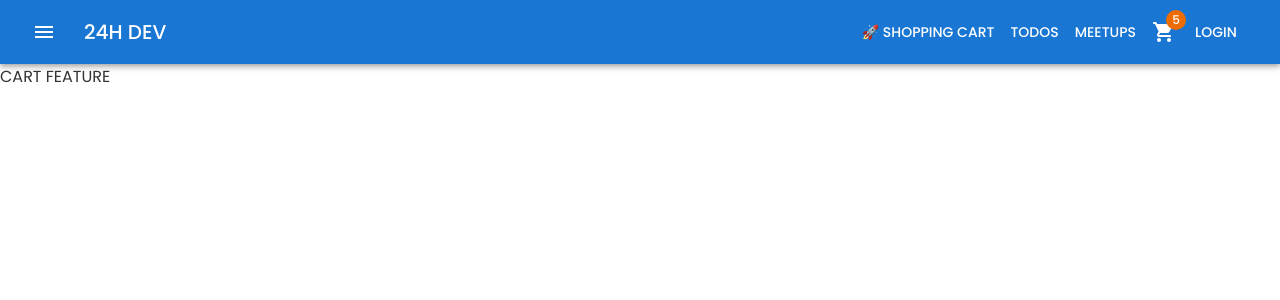
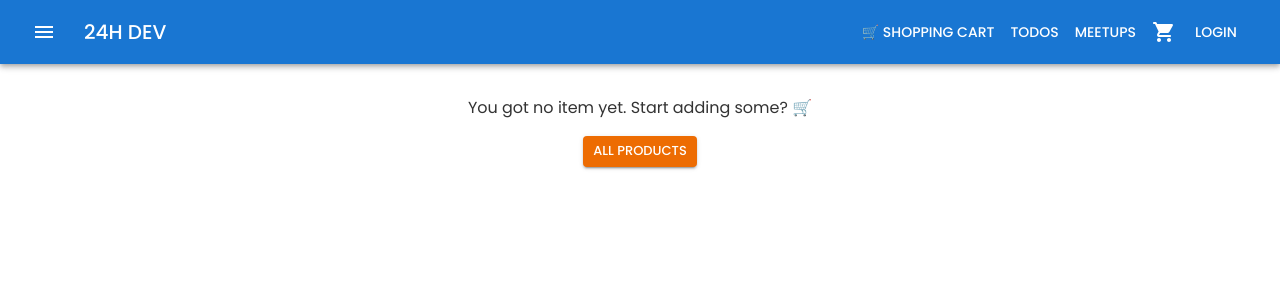
Before and after one commit to kctrnn/learn-reactjs, a React (Create React App) app: page /cart in a window 1280 px wide. Shown: the top 300 px of the page. Built offline with nearby package versions, Linux system fonts and the light colour scheme.

Commit message:
Add cart feature

```diff
--- a/src/components/Header/index.tsx
+++ b/src/components/Header/index.tsx
@@ -16,12 +16,13 @@ import { StorageKeys } from 'constants/index';
 import { logout, selectCurrentUser } from 'features/Auth/authSlice';
 import Login from 'features/Auth/components/Login';
 import Register from 'features/Auth/components/Register';
+import { selectCartItems } from 'features/Cart/cartSlice';
 import { selectFavoriteList } from 'features/Favorite/favoriteSlice';
 import { useState } from 'react';
-import { Link, useHistory, useLocation } from 'react-router-dom';
+import { NavLink, useHistory, useLocation } from 'react-router-dom';
 import { toast } from 'react-toastify';
 
-const LinkStyled = styled(Link)(() => ({
+const LinkStyled = styled(NavLink)(({ theme }) => ({
   color: '#fff',
 }));
 
@@ -37,11 +38,14 @@ function Header() {
 
   const currentUser = useAppSelector(selectCurrentUser);
   const favoriteList = useAppSelector(selectFavoriteList);
+  const cartItems = useAppSelector(selectCartItems);
+
   const favoriteLength = favoriteList.length;
+  const totalCartItem = cartItems.length;
   const isLoggedIn = Boolean(localStorage.getItem(StorageKeys.TOKEN));
 
-  const isMeetupMode = pathname === '/meetups' || pathname === '/favorites';
-  const isShoppingCartMode = pathname === '/products' || pathname === '/cart';
+  const isMeetupMode = pathname.includes('/meetups') || pathname === '/favorites';
+  const isShoppingCartMode = pathname.includes('/products') || pathname === '/cart';
 
   const [anchorEl, setAnchorEl] = useState(null);
   const [open, setOpen] = useState(false);
@@ -80,11 +84,13 @@ function Header() {
           </IconButton>
 
           <Typography variant="h6" component="div" sx={{ flexGrow: 1 }}>
-            <LinkStyled to="/">24H DEV</LinkStyled>
+            <LinkStyled exact to="/">
+              24H DEV
+            </LinkStyled>
           </Typography>
 
           <LinkStyled to="/products">
-            <Button color="inherit">🚀 Shopping cart</Button>
+            <Button color="inherit">🛒 Shopping cart</Button>
           </LinkStyled>
 
           <LinkStyled to="/todos">
@@ -108,7 +114,7 @@ function Header() {
           {isShoppingCartMode && (
             <LinkStyled to="/cart">
               <IconButton color="inherit">
-                <Badge badgeContent={5} color="warning">
+                <Badge badgeContent={totalCartItem} color="warning">
                   <ShoppingCartRoundedIcon color="inherit" />
                 </Badge>
               </IconButton>
--- /dev/null
+++ b/src/features/Cart/cartSelector.ts
@@ -0,0 +1,9 @@
+import { createSelector } from '@reduxjs/toolkit';
+import { RootState } from 'app/store';
+
+const cartItemsSelector = (state: RootState) => state.cart.cartItems;
+
+// Calculate total of cart
+export const cartTotalSelector = createSelector(cartItemsSelector, (cartItems) =>
+  cartItems.reduce((total, item) => total + item.product.salePrice * item.quantity, 0)
+);
--- /dev/null
+++ b/src/features/Cart/components/CartQuantity.tsx
@@ -0,0 +1,30 @@
+import { OutlinedInput } from '@mui/material';
+import { Box } from '@mui/system';
+import { useAppDispatch } from 'app/hooks';
+import { ChangeEvent } from 'react';
+import { CartItem, changeQuantity } from '../cartSlice';
+
+export interface CartQuantityProps {
+  cartItem: CartItem;
+}
+
+function CartQuantity({ cartItem }: CartQuantityProps) {
+  const dispatch = useAppDispatch();
+
+  const handleChange = (event: ChangeEvent<HTMLInputElement>) => {
+    const newCartItem: CartItem = {
+      ...cartItem,
+      quantity: Number(event.target.value),
+    };
+
+    dispatch(changeQuantity(newCartItem));
+  };
+
+  return (
+    <Box width="50%" margin="0 auto">
+      <OutlinedInput size="small" value={cartItem.quantity} type="number" onChange={handleChange} />
+    </Box>
+  );
+}
+
+export default CartQuantity;
--- /dev/null
+++ b/src/features/Cart/components/CartTable.tsx
@@ -0,0 +1,67 @@
+import { Button } from '@mui/material';
+import Paper from '@mui/material/Paper';
+import Table from '@mui/material/Table';
+import TableBody from '@mui/material/TableBody';
+import TableCell from '@mui/material/TableCell';
+import TableContainer from '@mui/material/TableContainer';
+import TableHead from '@mui/material/TableHead';
+import TableRow from '@mui/material/TableRow';
+import { formatPrice } from 'utils';
+import { CartItem } from '../cartSlice';
+import CartQuantity from './CartQuantity';
+
+export interface CartTableProps {
+  items: CartItem[];
+  onRemoveClick: (id: string) => void;
+}
+
+function CartTable({ items, onRemoveClick }: CartTableProps) {
+  return (
+    <TableContainer component={Paper}>
+      <Table>
+        <TableHead>
+          <TableRow>
+            <TableCell>Name</TableCell>
+            <TableCell align="center">Thumbnail</TableCell>
+            <TableCell align="center">Price</TableCell>
+            <TableCell align="center">Quantity</TableCell>
+            <TableCell align="center">Actions</TableCell>
+          </TableRow>
+        </TableHead>
+
+        <TableBody>
+          {items.map((item) => (
+            <TableRow key={item.id} sx={{ '&:last-child td, &:last-child th': { border: 0 } }}>
+              <TableCell component="th" scope="row">
+                {item.product.name}
+              </TableCell>
+
+              <TableCell align="center">
+                <img
+                  src={item.product.images[0]}
+                  alt=""
+                  height={100}
+                  style={{ borderRadius: 4, width: '100%', objectFit: 'cover' }}
+                />
+              </TableCell>
+
+              <TableCell align="center">{formatPrice(item.product.salePrice)}</TableCell>
+
+              <TableCell align="center">
+                <CartQuantity cartItem={item} />
+              </TableCell>
+
+              <TableCell align="center">
+                <Button size="small" onClick={() => onRemoveClick(item.id)} color="error">
+                  Remove
+                </Button>
+              </TableCell>
+            </TableRow>
+          ))}
+        </TableBody>
+      </Table>
+    </TableContainer>
+  );
+}
+
+export default CartTable;
--- a/src/features/Cart/index.tsx
+++ b/src/features/Cart/index.tsx
@@ -1,5 +1,48 @@
+import { Button, Chip, Container, Stack, Typography } from '@mui/material';
+import { Box } from '@mui/system';
+import { useAppDispatch, useAppSelector } from 'app/hooks';
+import { Link } from 'react-router-dom';
+import { formatPrice } from 'utils';
+import { cartTotalSelector } from './cartSelector';
+import { removeFromCart, selectCartItems } from './cartSlice';
+import CartTable from './components/CartTable';
+
 function CartFeature() {
-  return <div>CART FEATURE</div>;
+  const dispatch = useAppDispatch();
+  const cartItems = useAppSelector(selectCartItems);
+  const cartTotal = useAppSelector(cartTotalSelector);
+
+  const handleRemoveClick = (id: string) => {
+    dispatch(removeFromCart(id));
+  };
+
+  return (
+    <Container maxWidth="md" sx={{ pt: 4 }}>
+      {cartItems.length === 0 && (
+        <Box textAlign="center">
+          <Typography mb={2}>You got no item yet. Start adding some? 🛒</Typography>
+
+          <Link to="/products">
+            <Button variant="contained" size="small" color="warning">
+              All products
+            </Button>
+          </Link>
+        </Box>
+      )}
+
+      {cartItems.length > 0 && <CartTable items={cartItems} onRemoveClick={handleRemoveClick} />}
+
+      {cartTotal > 0 && (
+        <Stack mt={4} direction="row" alignItems="center" justifyContent="flex-end">
+          <Chip color="warning" label="TOTAL" clickable />
+
+          <Typography component="span" variant="h6" minWidth={100} ml={2}>
+            {formatPrice(cartTotal)}
+          </Typography>
+        </Stack>
+      )}
+    </Container>
+  );
 }
 
 export default CartFeature;
--- a/src/features/Product/components/ProductInfo.tsx
+++ b/src/features/Product/components/ProductInfo.tsx
@@ -30,7 +30,7 @@ const OriginalPrice = styled(Box)(({ theme }) => ({
 function ProductInfo({ product }: ProductInfoProps) {
   return (
     <Box p={2}>
-      <Typography variant="h5" component="h1">
+      <Typography variant="h5" component="h1" fontWeight={500}>
         {product.name}
       </Typography>
 
--- a/src/features/Product/pages/DetailPage.tsx
+++ b/src/features/Product/pages/DetailPage.tsx
@@ -5,6 +5,8 @@ import AddToCartForm, { AddToCartFormValues } from '../components/AddToCartForm'
 import ProductInfo from '../components/ProductInfo';
 import ProductThumbnail from '../components/ProductThumbnail';
 import useProductDetail from '../hooks/useProductDetail';
+import { CartItem, addToCart } from 'features/Cart/cartSlice';
+import { useAppDispatch } from 'app/hooks';
 
 const Loading = styled(Box)(() => ({
   height: 'calc(100vh - 4rem)',
@@ -25,6 +27,7 @@ const Right = styled(Grid)(({ theme }) => ({
 }));
 
 function DetailPage() {
+  const dispatch = useAppDispatch();
   const { productId } = useParams<{ productId: string }>();
 
   const { product, loading } = useProductDetail(productId);
@@ -38,7 +41,14 @@ function DetailPage() {
   }
 
   const handleAddToCartFormSubmit = (values: AddToCartFormValues) => {
-    console.log(values);
+    const { quantity } = values;
+    const cartItem: CartItem = {
+      id: productId,
+      product,
+      quantity,
+    };
+
+    dispatch(addToCart(cartItem));
   };
 
   return (
--- a/src/models/product.ts
+++ b/src/models/product.ts
@@ -14,9 +14,9 @@ export interface Product {
   promotionPercent: number;
 
   images: string[];
-  thumbnail: {
-    url: string;
-  };
+  // thumbnail: {
+  //   url: string;
+  // };
 
   createdAt?: number;
   updatedAt?: number;
```
